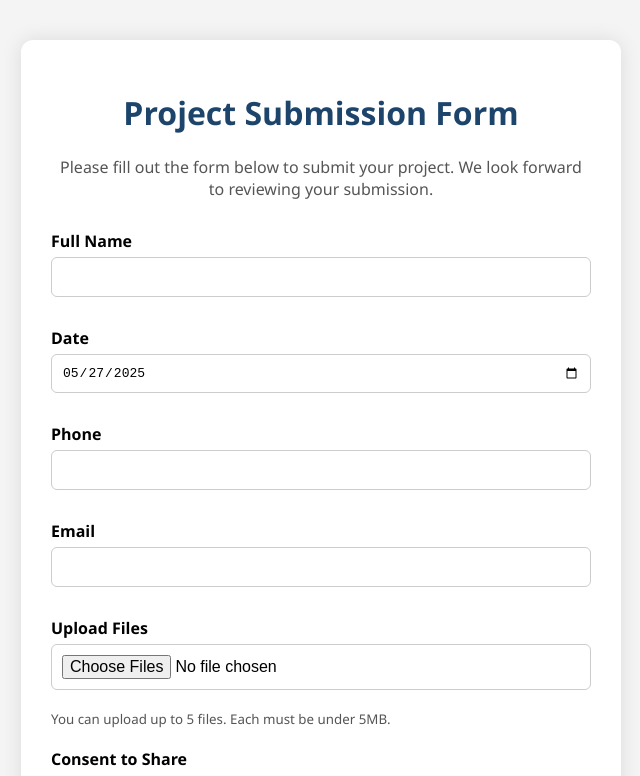
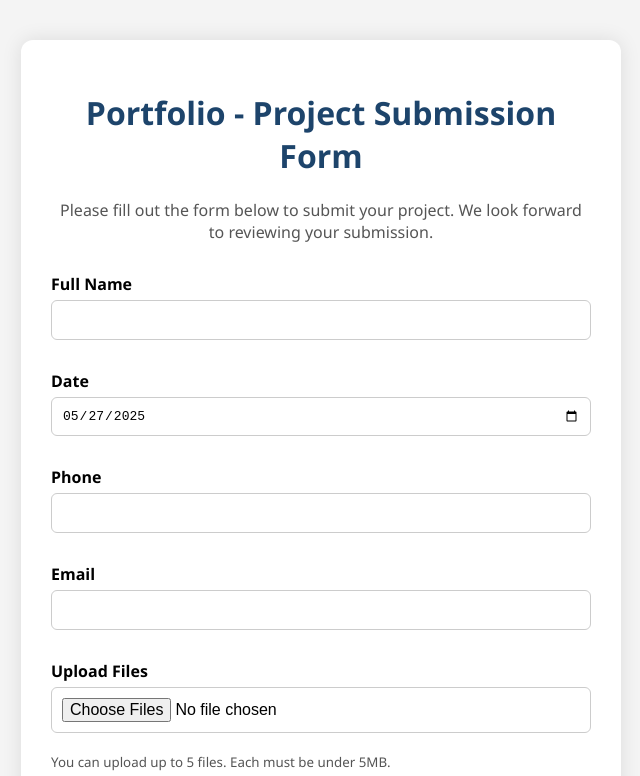
Before and after one commit to JELD-WENCanada/Form-Webhook, a website: page public/enhanced_project_submission_form.html in a window 1280 px wide. Shown: the top 776 px of the page, without its empty margins (319-959 px from the left). Drawn offline with Linux system fonts and the light colour scheme.

Commit message:
Update enhanced_project_submission_form.html

```diff
--- a/public/enhanced_project_submission_form.html
+++ b/public/enhanced_project_submission_form.html
@@ -92,7 +92,7 @@
 </head>
 <body>
   <div class="form-container">
-    <h1 data-en="Portfolio - Project Submission Form" data-fr="Formulaire de soumission de projet">Project Submission Form</h1>
+    <h1 data-en="Portfolio - Project Submission Form" data-fr="Formulaire de soumission de projet">Portfolio - Project Submission Form</h1>
     <p class="intro" data-en="Please fill out the form below to submit your project. We look forward to reviewing your submission." data-fr="Veuillez remplir le formulaire ci-dessous pour soumettre votre projet. Nous avons hâte d'examiner votre soumission.">
       Please fill out the form below to submit your project. We look forward to reviewing your submission.
     </p>
```
